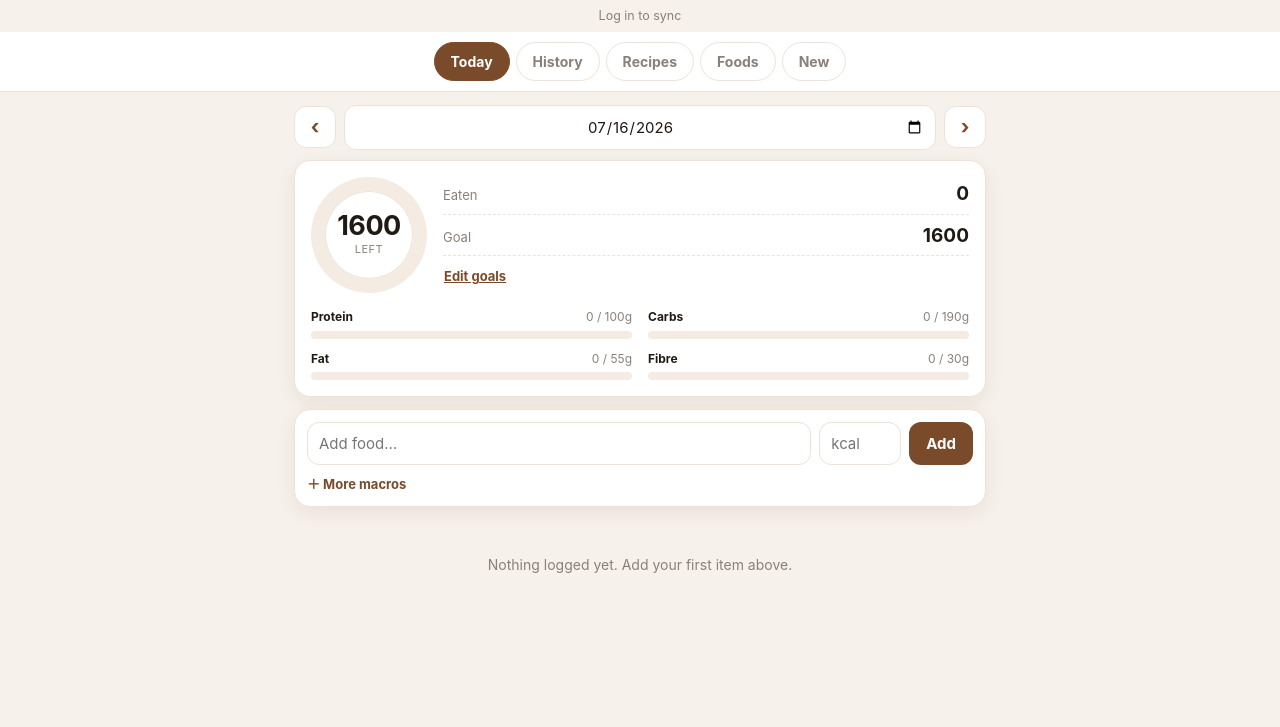
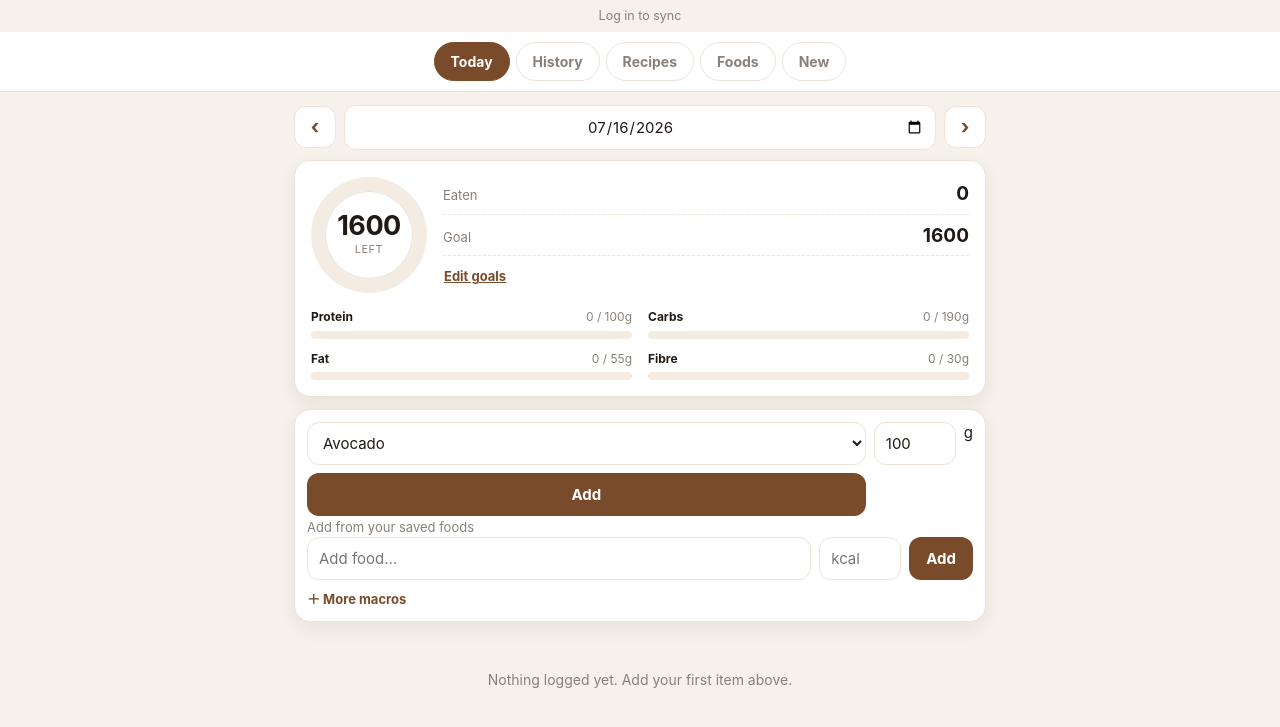
Before and after one commit to talayahya/tala-recipe-library, a plain HTML site: page index.html in a window 1280 px wide. Shown: the part 111-838 px from the top of the page. Before the commit the page ends 800 px from the top, so only its background shows below. Drawn offline with nearby package versions, Linux system fonts and the light colour scheme.

Commit message:
Add saved-food picker to Today screen

```diff
--- a/index.html
+++ b/index.html
@@ -137,5 +137,6 @@
   <script src="https://cdn.jsdelivr.net/npm/@supabase/supabase-js@2"></script>
   <script src="enhancements.js?v=20260716a"></script>
   <script src="app.js?v=20260716a"></script>
+  <script src="daily-food-picker.js?v=20260716b"></script>
 </body>
 </html>
```
